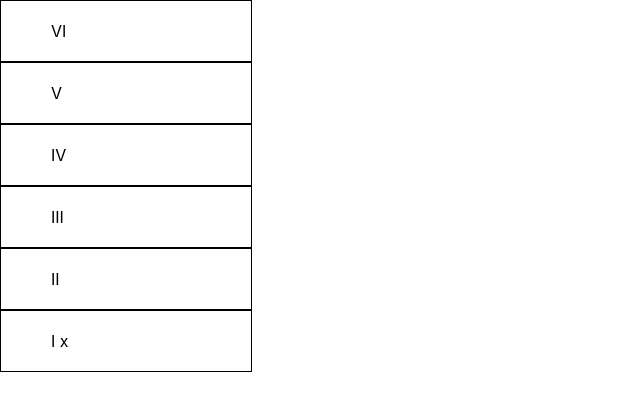
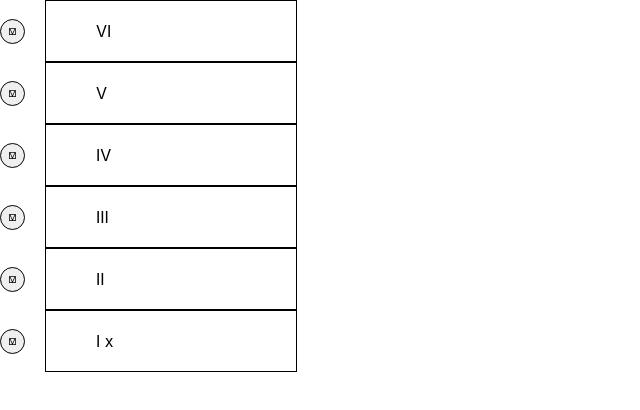
Before and after one commit to jzapiorkowski/elevator-system, a React (Create React App) app: page / in a window 1280 px wide. Shown: the top 410 px of the page, without its empty margins (0-640 px from the left). Built offline with nearby package versions, Linux system fonts and the light colour scheme.

Commit message:
display one elevator call button

```diff
--- /dev/null
+++ b/src/modules/ElevatorCallButton/ElevatorCallButton.tsx
@@ -0,0 +1,21 @@
+import styled from 'styled-components';
+
+interface ElevatorCallButtonProps {
+  direction: 'up' | 'down';
+}
+
+const StyledElevatorButton = styled.button`
+  padding: 10px;
+  border-radius: 50%;
+  border: solid black 1px;
+  text-align: center;
+  width: 25px;
+  height: 25px;
+  display: flex;
+  justify-content: center;
+  align-items: center;
+`;
+
+export function ElevatorCallButton({ direction }: ElevatorCallButtonProps) {
+  return <StyledElevatorButton>⟏</StyledElevatorButton>;
+}
--- /dev/null
+++ b/src/modules/ElevatorCallButton/index.ts
@@ -0,0 +1 @@
+export * from './ElevatorCallButton';
--- a/src/modules/ElevatorShaft/ElevatorLevel.tsx
+++ b/src/modules/ElevatorShaft/ElevatorLevel.tsx
@@ -1,3 +1,4 @@
+import { ElevatorCallButton } from 'modules/ElevatorCallButton';
 import { useEffect, useMemo, useState } from 'react';
 import styled from 'styled-components';
 import { ElevatorSystem } from 'utils/ElevatorSystem/ElevatorSystem';
@@ -12,6 +13,12 @@ const StyledElevatorLevel = styled.div`
   border: solid black 1px;
   padding: 20px 50px;
   width: 150px;
+`;
+
+const StyledContainer = styled.div`
+  display: flex;
+  align-items: center;
+  gap: 20px;
 `;
 
 export function ElevatorLevel({ level, system }: ElevatorLevelProps) {
@@ -31,8 +38,11 @@ export function ElevatorLevel({ level, system }: ElevatorLevelProps) {
   }, [level, system]);
 
   return (
-    <StyledElevatorLevel>
-      {RomanLevel} {displayElevatorCar}
-    </StyledElevatorLevel>
+    <StyledContainer>
+      <ElevatorCallButton direction='up' />
+      <StyledElevatorLevel>
+        {RomanLevel} {displayElevatorCar}
+      </StyledElevatorLevel>
+    </StyledContainer>
   );
 }
```
